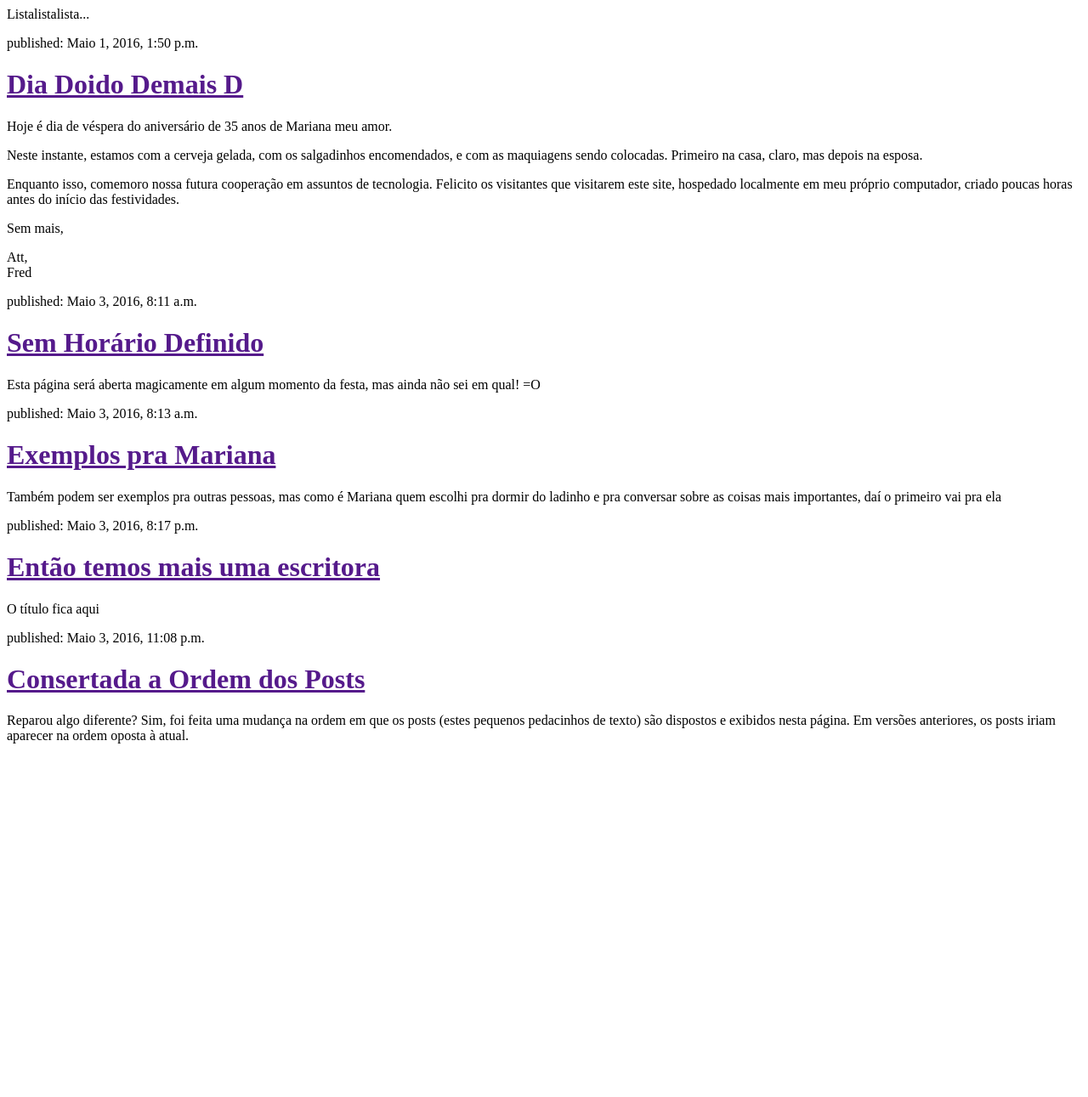
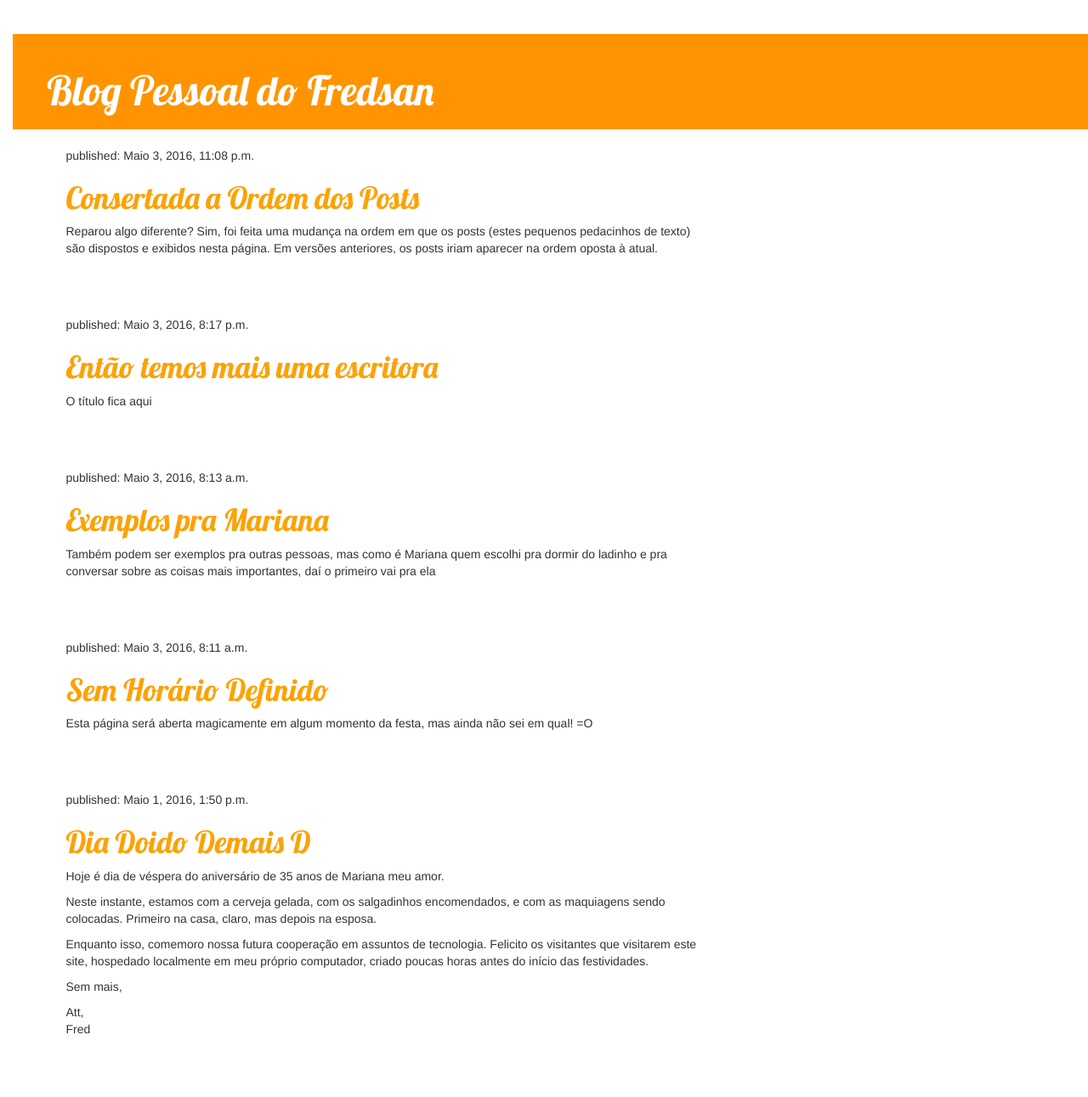
Before and after one commit to furetosan/django_girls, a Django app: page / in a window 1280 px wide. Shown: the whole page at 85% size. Before the commit the page ends 875 px from the top, so only its background shows below. Run offline with Django 3.2, Linux system fonts and the light colour scheme; data comes from the database, SQL or seed files in the repository; both versions use the stored data as it was after the commit; some libraries are stand-ins or nearby versions.

Commit message:
I believe this may be problematic

```diff
--- /dev/null
+++ b/blog/static/css/blog.css
@@ -0,0 +1,52 @@
+h1 a {
+	color: #FCA205;
+	font-family: 'Lobster';
+}
+
+body {
+	padding-left: 15px;
+}
+
+.page-header {
+	background-color: #ff9400;
+	margin-top: 0;
+	padding: 20px 20px 20px 40px;
+}
+
+.page-header h1, .page-header h1 a, .page-header h1 a:visited, .page-header h1 a:active {
+	color: #ffffff;
+	font-size: 36pt;
+	text-decoration: none;
+}
+
+.content {
+	margin-left: 40px;
+}
+
+h1, h2, h3, h4 {
+	font-family: 'Lobster', cursive;
+}
+
+.date {
+	float: right;
+	color: #828282;
+}
+
+.save {
+	float: right;
+}
+
+.post-form textarea, .post-form input {
+	width: 100%;
+}
+
+.top-menu, .top-menu:hover, .top-menu:visited {
+	color: #ffffff;
+	float: right;
+	font-size: 26pt;
+	margin-right: 20px;
+}
+
+.post {
+	margin-bottom: 70px;
+}
--- /dev/null
+++ b/blog/templates/blog/base.html
@@ -0,0 +1,31 @@
+{% load staticfiles %}
+<html>
+<head>
+<title>Ze Big Lefredowski - ffb.eng.br</title>
+<link rel="stylesheet" href="{% static 'css/blog.css' %}">
+
+<link href="http://fonts.googleapis.com/css?family=Lobster&subset=latin,latin-ext" rel="stylesheet" type="text/css">
+
+<!-- Latest compiled and minified CSS -->
+<link rel="stylesheet" href="https://maxcdn.bootstrapcdn.com/bootstrap/3.3.6/css/bootstrap.min.css" integrity="sha384-1q8mTJOASx8j1Au+a5WDVnPi2lkFfwwEAa8hDDdjZlpLegxhjVME1fgjWPGmkzs7" crossorigin="anonymous">
+
+<!-- Optional theme -->
+<link rel="stylesheet" href="https://maxcdn.bootstrapcdn.com/bootstrap/3.3.6/css/bootstrap-theme.min.css" integrity="sha384-fLW2N01lMqjakBkx3l/M9EahuwpSfeNvV63J5ezn3uZzapT0u7EYsXMjQV+0En5r" crossorigin="anonymous">
+
+</head>
+<body>
+<div class="page-header">
+	<h1><a href="/">Blog Pessoal do Fredsan</a></h1>
+</div>
+
+<div class="content container">
+	<div class="row">
+		<div class="col-md-8">
+{% block content %}
+{% endblock %}
+		</div>
+	</div>
+</div>
+
+</body>
+</html>
--- a/blog/templates/blog/post_list.html
+++ b/blog/templates/blog/post_list.html
@@ -1,15 +1,13 @@
-<html>
-<head>
-<title>Ze Big Lefredowski - ffb.eng.br</title>
-</head>
-<body>
-Listalistalista...
+{% extends 'blog/base.html' %}
+
+{% block content %}
+
 {% for post in posts %}
-<div>
+<div class="post">
 	<p>published: {{ post.published_date }}</p>
 	<h1><a href="">{{ post.title }}</a></h1>
 	<p>{{ post.text|linebreaks }}</p>
+</div>
 {% endfor %}
 
-</body>
-</html>
+{% endblock content %}
--- a/blog/views.py
+++ b/blog/views.py
@@ -5,5 +5,5 @@ from .models import Post
 # Create your views here.
 
 def post_list(request):
-    posts = Post.objects.filter(published_date__lte=timezone.now()).order_by('published_date')
+    posts = Post.objects.filter(published_date__lte=timezone.now()).order_by('-published_date')
     return render(request, 'blog/post_list.html', {'posts':posts})
```
Also changed, not shown: db.sqlite3, 2 other files.
